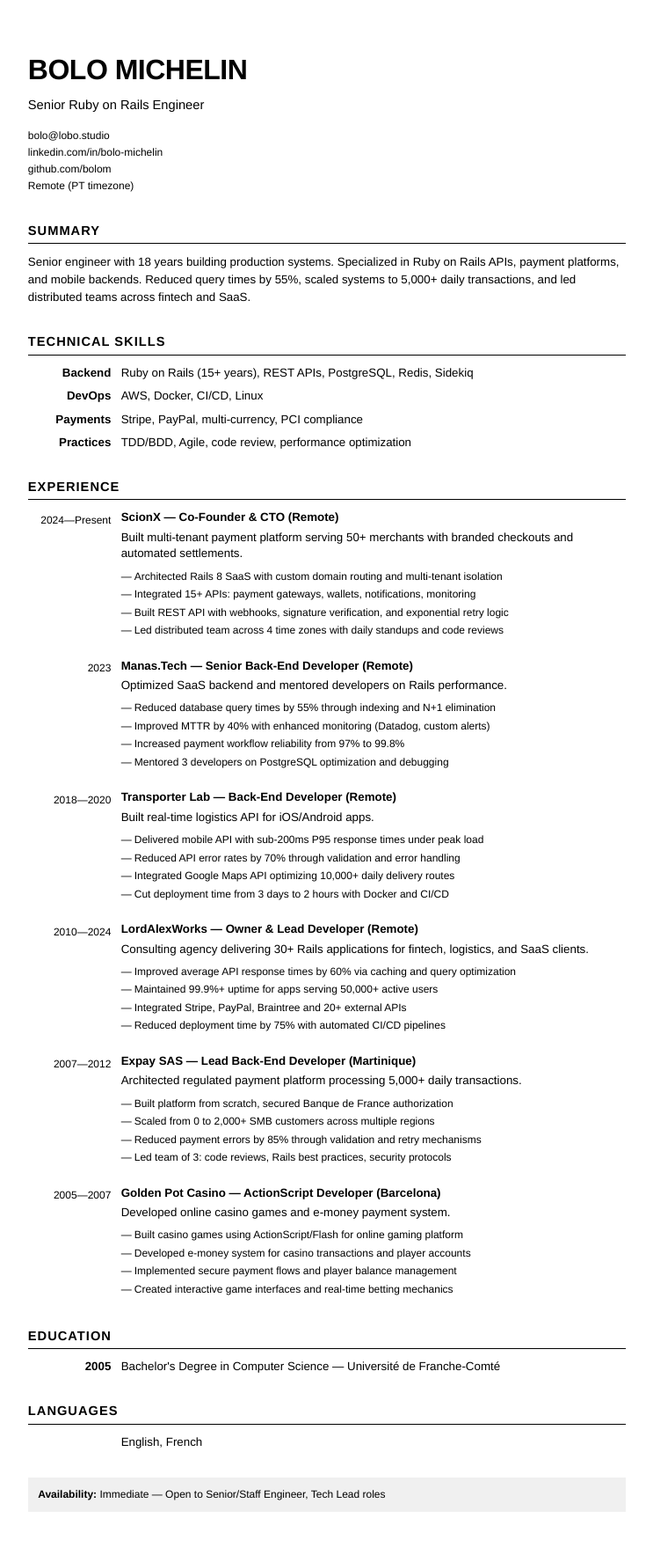
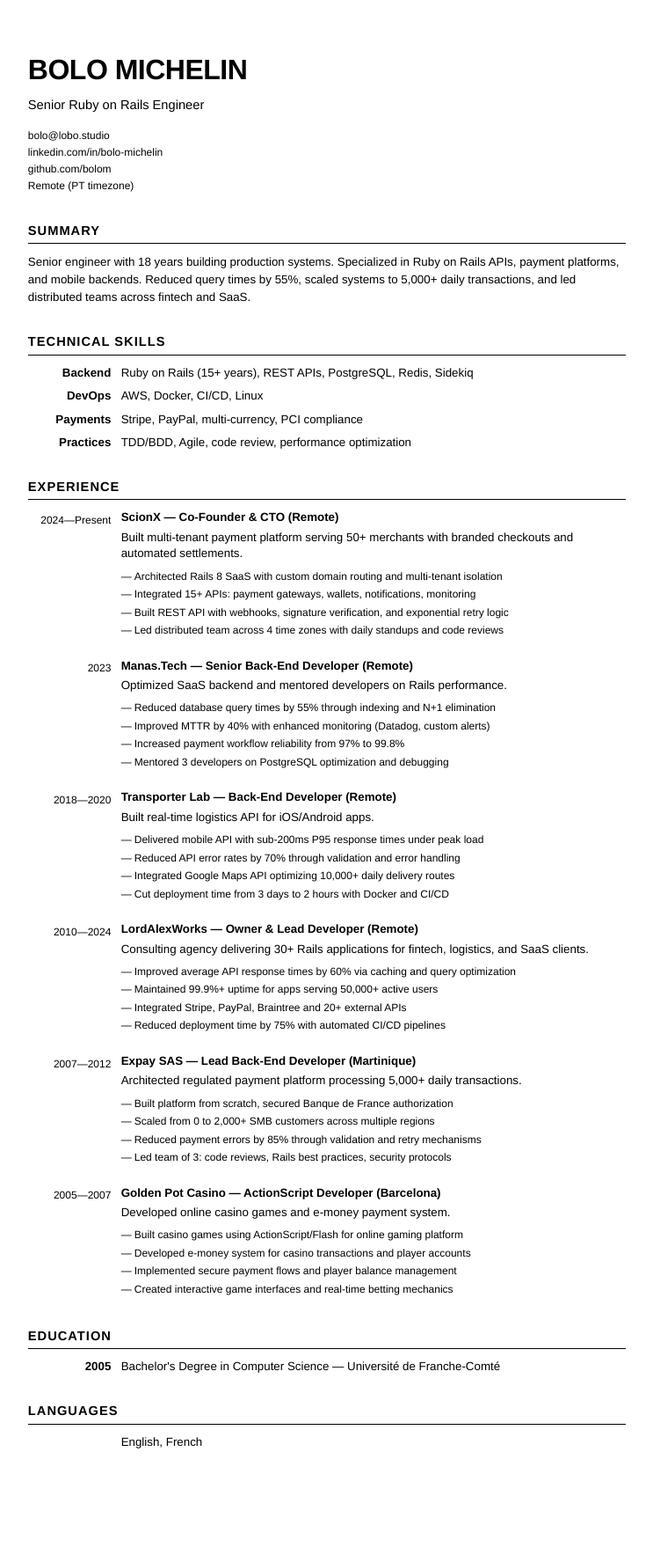
Before and after one commit to bolom/bolom.github.com, a Jekyll site: the page resume/cv.html, which Jekyll copies as it is, in a window 1280 px wide. Shown: the whole page at 88% size, without its empty margins (268-1011 px from the left). Built offline with Jekyll 4.4.1, drawn with Linux system fonts in a browser that asks for light colours; Markdown is read by kramdown in place of the engine named in the settings; after the commit the page ends 1705 px from its top, so only the background shows below that.

Commit message:
Update cv.html

```diff
--- a/resume/cv.html
+++ b/resume/cv.html
@@ -340,10 +340,6 @@
                 <div>English, French</div>
             </div>
         </section>
-
-        <div class="availability">
-            <strong>Availability:</strong> Immediate — Open to Senior/Staff Engineer, Tech Lead roles
-        </div>
     </div>
 </body>
 </html>
```
